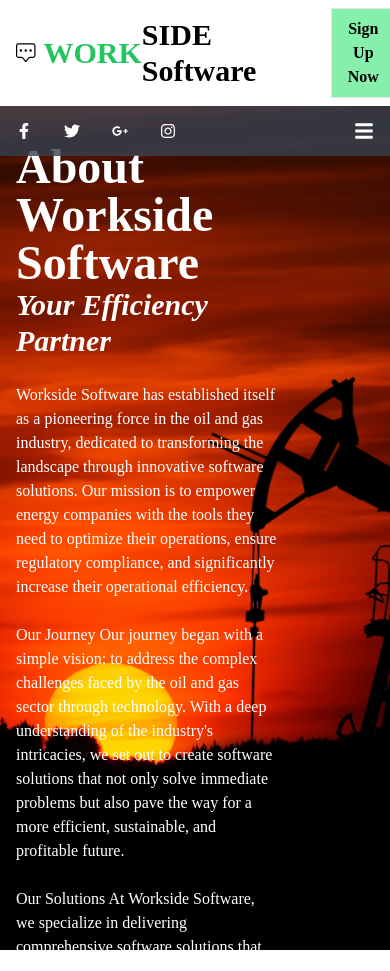
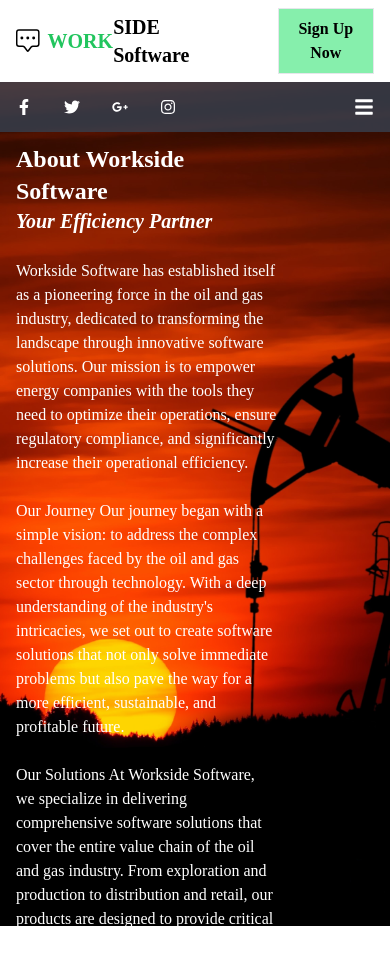
Before and after one commit to suntan-superman/worksidesite, a React (Create React App) app: page /about in a window 390 px wide. Built offline with nearby package versions, Linux system fonts and the light colour scheme.

Commit message:
Added Responsive Headers

```diff
--- a/src/components/About.jsx
+++ b/src/components/About.jsx
@@ -10,8 +10,12 @@
       />
       <div className="max-w-[1140px] m-auto">
         <div className="absolute top-[15%] w-full md:-[50%] max-w-[75%] h-full flex flex-col text-white p-4 overflow-auto hover:overflow-scroll">
-          <h1 className="font-bold text-5xl">About Workside Software</h1>
-          <h2 className="text-3xl italic">Your Efficiency Partner</h2>
+          <h1 className="font-bold text-2xl md:text-3xl lg:text-4xl">
+            About Workside Software
+          </h1>
+          <h2 className="text-xl md:text-2xl lg:text-3xl italic">
+            Your Efficiency Partner
+          </h2>
           <br />
           <p>
             Workside Software has established itself as a pioneering force in
--- a/src/components/ContactWorkside.jsx
+++ b/src/components/ContactWorkside.jsx
@@ -14,8 +14,12 @@
           overflow-auto
           hover:overflow-scroll"
         >
-          <h1 className="font-bold text-5xl">Contact Workside Software</h1>
-          <h2 className="text-3xl italic">Your Efficiency Partner</h2>
+          <h1 className="font-bold text-2xl md:text-3xl lg:text-4xl">
+            Contact Workside Software
+          </h1>
+          <h2 className="text-xl md:text-2xl lg:text-3xl italic">
+            Your Efficiency Partner
+          </h2>
           <p>
             At Workside Software, we are always eager to connect with our
             clients, potential partners, and members of the oil and gas
--- a/src/components/NavBar.jsx
+++ b/src/components/NavBar.jsx
@@ -19,32 +19,32 @@
     <div className="w-full min-h-[50px] flex justify-between items-center absolute z-10 text-white bg-gray-700/80">
       <ul className="hidden sm:flex px-4">
         <li>
-          <Link className="text-2xl py-8" to="/">
+          <Link className="text-lg md:text-xl lg:text-2xl py-8" to="/">
             Home
           </Link>
         </li>
         <li>
-          <Link className="text-2xl py-8" to="/products">
+          <Link className="text-lg md:text-xl lg:text-2xl py-8" to="/products">
             Products
           </Link>
         </li>
         <li>
-          <Link className="text-2xl py-8" to="/services">
+          <Link className="text-lg md:text-xl lg:text-2xl py-8" to="/services">
             Services
           </Link>
         </li>
         <li>
-          <Link className="text-2xl py-8" to="/contact">
+          <Link className="text-lg md:text-xl lg:text-2xl py-8" to="/contact">
             Contact
           </Link>
         </li>
         <li>
-          <Link className="text-2xl py-8" to="/about">
+          <Link className="text-lg md:text-xl lg:text-2xl py-8" to="/about">
             About
           </Link>
         </li>
         <li>
-          <Link className="text-2xl py-8" to="/policies">
+          <Link className="text-lg md:text-xl lg:text-2xl py-8" to="/policies">
             Policies
           </Link>
         </li>
@@ -70,31 +70,40 @@
       >
         <ul className="h-full w-full text-center pt-12">
           <li>
-            <Link className="text-2xl py-8" to="/">
+            <Link className="text-lg md:text-xl lg:text-2xl py-8" to="/">
               Home
             </Link>
           </li>
           <li>
-            <Link className="text-2xl py-8" to="/products">
+            <Link
+              className="text-lg md:text-xl lg:text-2xl py-8"
+              to="/products"
+            >
               Products
             </Link>
           </li>
           <li>
-            <Link className="text-2xl py-8" to="/services">
+            <Link
+              className="text-lg md:text-xl lg:text-2xl py-8"
+              to="/services"
+            >
               Services
             </Link>
           </li>
           <li>
-            <Link className="text-2xl py-8" to="/contact">
+            <Link className="text-lg md:text-xl lg:text-2xl py-8" to="/contact">
               Contact
             </Link>
             <li>
-              <Link className="text-2xl py-8" to="/about">
+              <Link className="text-lg md:text-xl lg:text-2xl py-8" to="/about">
                 About
               </Link>
             </li>
             <li>
-              <Link className="text-2xl py-8" to="/policies">
+              <Link
+                className="text-lg md:text-xl lg:text-2xl py-8"
+                to="/policies"
+              >
                 Policies
               </Link>
             </li>
--- a/src/components/Policies.jsx
+++ b/src/components/Policies.jsx
@@ -10,8 +10,12 @@
       />
       <div className="max-w-[1140px] m-auto">
         <div className="absolute top-[15%] w-full md:-[50%] max-w-[75%] h-full flex flex-col text-white p-4 overflow-auto hover:overflow-scroll">
-          <h1 className="font-bold text-5xl">Workside Software Policies</h1>
-          <h2 className="text-3xl italic">Your Efficiency Partner</h2>
+          <h1 className="font-bold text-2xl md:text-3xl lg:text-4xl">
+            Workside Software Policies
+          </h1>
+          <h2 className="text-xl md:text-2xl lg:text-3xl italic">
+            Your Efficiency Partner
+          </h2>
           <br />
           <p className="text-xl font-bold">
             Workside Software is committed to protecting your privacy and
--- a/src/components/Products.jsx
+++ b/src/components/Products.jsx
@@ -12,10 +12,12 @@
       <div className="max-w-[1140px] m-auto">
         <div className="absolute top-[15%] w-full md:-[50%] max-w-[75%] h-full flex flex-col text-white p-4 ">
           {/* <div className="absolute top-[15%] w-full md:-[50%] max-w-[75%] h-full flex flex-col text-white p-4 overflow-auto hover:overflow-scroll"> */}
-          <h1 className="font-bold text-5xl">
+          <h1 className="font-bold text-2xl md:text-3xl lg:text-4xl">
             Workside Software Flagship Product
           </h1>
-          <h2 className="text-3xl italic">Your Efficiency Partner</h2>
+          <h2 className="text-xl md:text-2xl lg:text-3xl italic">
+            Your Efficiency Partner
+          </h2>
           <br />
           <embed
             src={process.env.PUBLIC_URL + "WORKSIDE.pdf"}
--- a/src/components/Services.jsx
+++ b/src/components/Services.jsx
@@ -13,8 +13,12 @@
           //   className="absolute top-[15%] w-full md:-[50%] max-w-[1000px] h-full flex flex-col text-white p-4"
           className="absolute top-[15%] w-full md:-[50%] max-w-[75%] h-full flex flex-col text-white p-4 overflow-auto hover:overflow-scroll"
         >
-          <h1 className="font-bold text-5xl">Workside Software Services</h1>
-          <h2 className="text-3xl italic">Your Efficiency Partner</h2>
+          <h1 className="font-bold text-2xl md:text-3xl lg:text-4xl">
+            Workside Software Services
+          </h1>
+          <h2 className="text-xl md:text-2xl lg:text-3xl italic">
+            Your Efficiency Partner
+          </h2>
           <p>
             At Workside Software, we are dedicated to powering the future of the
             oil and gas industry through innovative software solutions. Our
--- a/src/components/TopBar.jsx
+++ b/src/components/TopBar.jsx
@@ -10,8 +10,12 @@
           size={30}
           className="text-[var(--primary-dark)] mr-2"
         />
-        <h1 className="text-green-500 text-3xl font-bold">WORK</h1>
-        <h1 className="text-black text-3xl font-bold">SIDE Software</h1>
+        <h1 className="text-green-500 text-xl md:text-2xl lg:text-3xl font-bold">
+          WORK
+        </h1>
+        <h1 className="text-black text-xl md:text-2xl lg:text-3xl font-bold">
+          SIDE Software
+        </h1>
       </div>
       <div className="flex space-x-16">
         <div className="hidden md:flex items-center px-6">
--- a/src/components/WorksidePanel.jsx
+++ b/src/components/WorksidePanel.jsx
@@ -10,8 +10,13 @@
       />
       <div className="max-w-[1140px] m-auto">
         <div className="absolute top-[40%] w-full md:-[50%] max-w-[600px] h-full flex flex-col text-white p-4">
-          <h1 className="font-bold text-5xl">Workside Software</h1>
-          <h2 className="text-3xl italic">Your Efficiency Partner</h2>
+          <h1 className="font-bold text-2xl md:text-3xl lg:text-4xl">
+            Workside Software
+          </h1>
+          {/* <h2 className="text-3xl sm:text-xl md:text-2xl italic"> */}
+          <h2 className="text-xl md:text-2xl lg:text-3xl italic">
+            Your Efficiency Partner
+          </h2>
           <p>
             Workside Statement of Purpose: Workside Software is committed to
             providing the highest quality software solutions to help businesses
```
